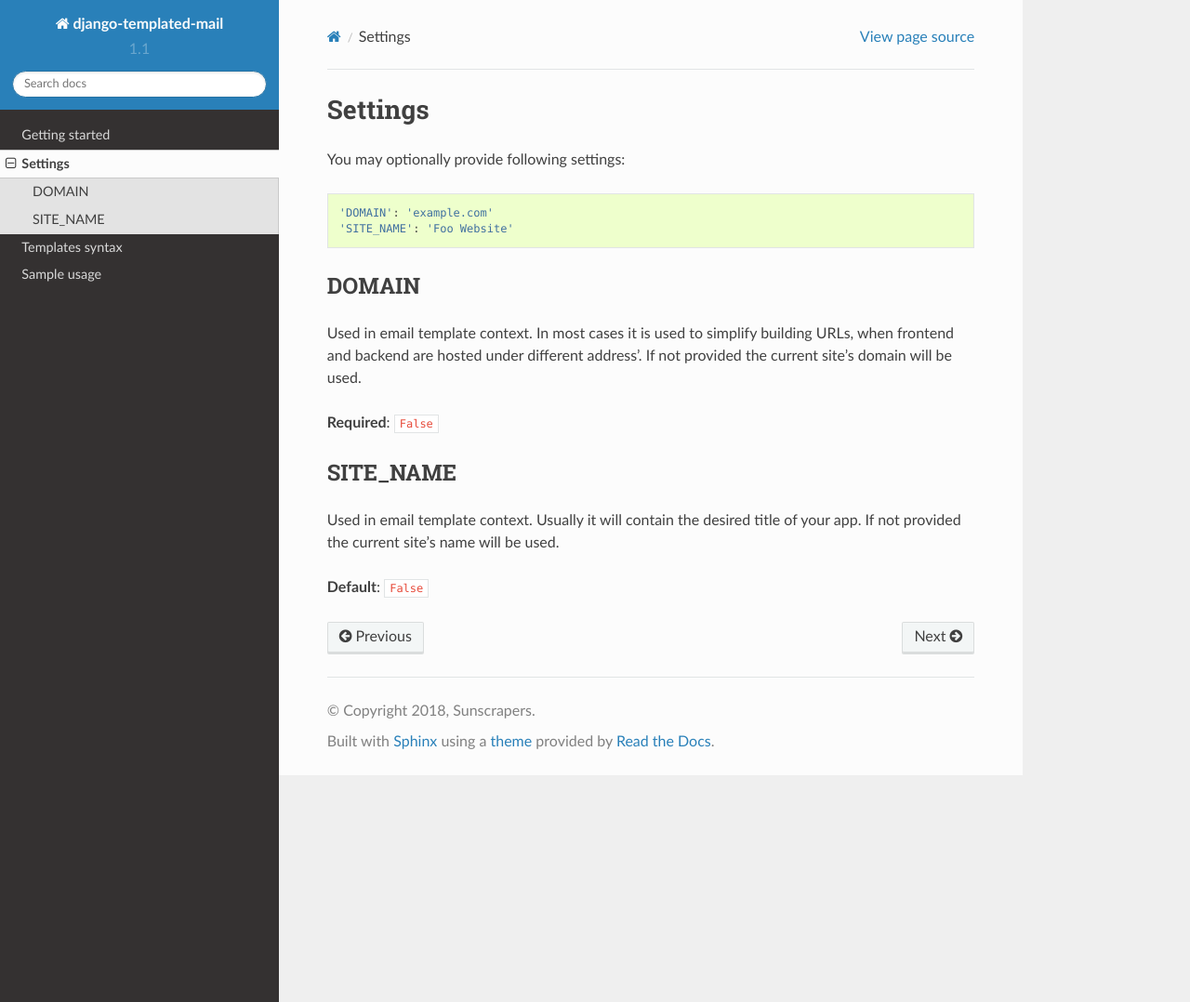
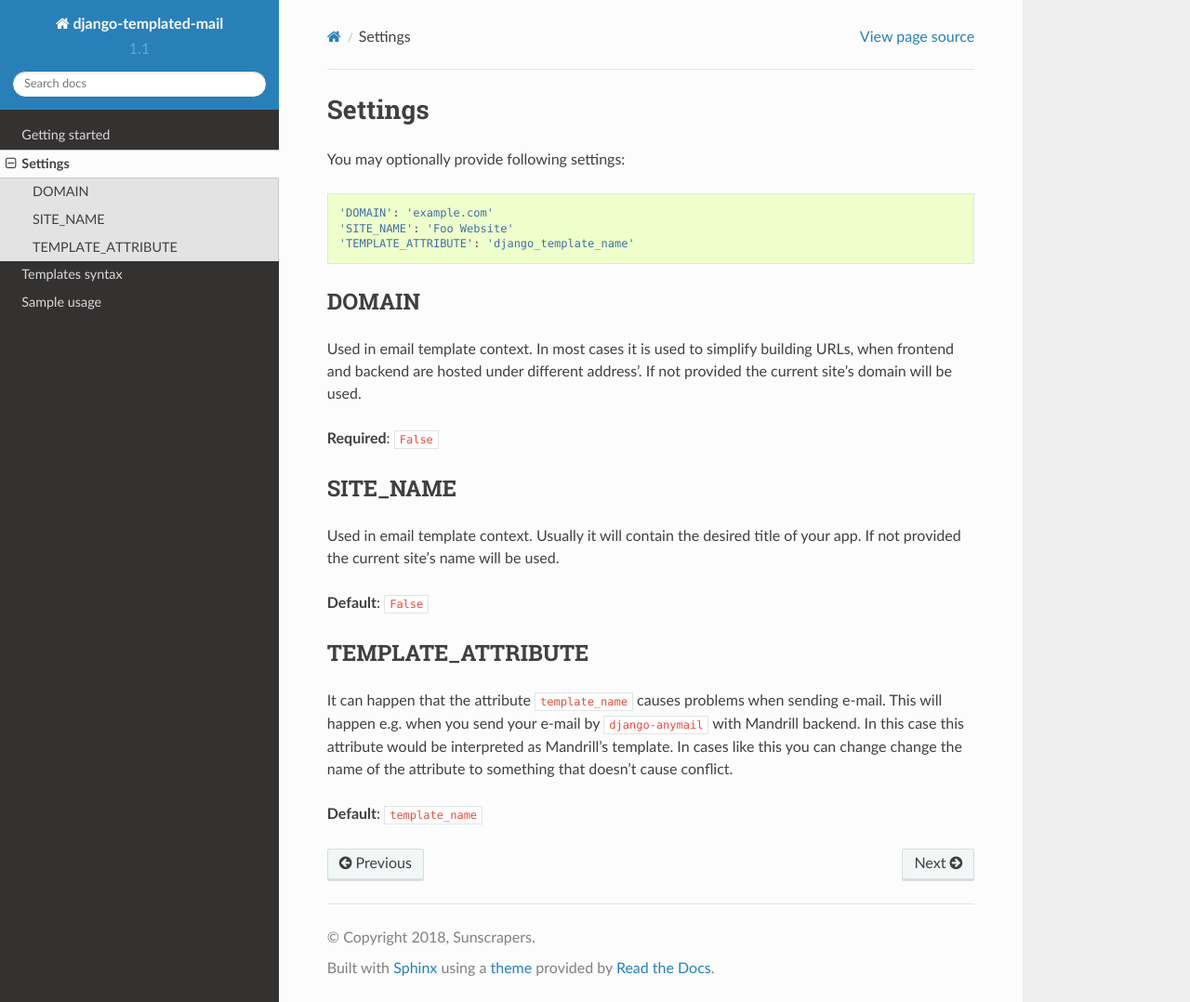
Before and after one commit to sunscrapers/django-templated-mail, a Sphinx documentation site: the page built from docs/source/settings.rst, in a window 1280 px wide and 1078 px high. Shown: the whole window at 93% size. Built offline with Sphinx 7.4.7 and the Read the Docs theme 2.0.0, drawn with Linux system fonts in a browser that asks for light colours.

Commit message:
Allow a change the name of template_name attribute
A name conflict was reported when using Mandrill. Ability
to change the attribute name can be useful.

```diff
--- a/docs/source/settings.rst
+++ b/docs/source/settings.rst
@@ -7,6 +7,7 @@ You may optionally provide following settings:
 
     'DOMAIN': 'example.com'
     'SITE_NAME': 'Foo Website'
+    'TEMPLATE_ATTRIBUTE': 'django_template_name'
 
 DOMAIN
 ------
@@ -26,3 +27,15 @@ app. If not provided the current site's name will be used.
 
 
 **Default**: ``False``
+
+TEMPLATE_ATTRIBUTE
+---------
+
+It can happen that the attribute ``template_name`` causes problems when sending
+e-mail. This will happen e.g. when you send your e-mail by ``django-anymail``
+with Mandrill backend. In this case this attribute would be interpreted as
+Mandrill's template. In cases like this you can change change the name of the
+attribute to something that doesn't cause conflict.
+
+
+**Default**: ``template_name``
```
Also changed, not shown: 2 other files.
